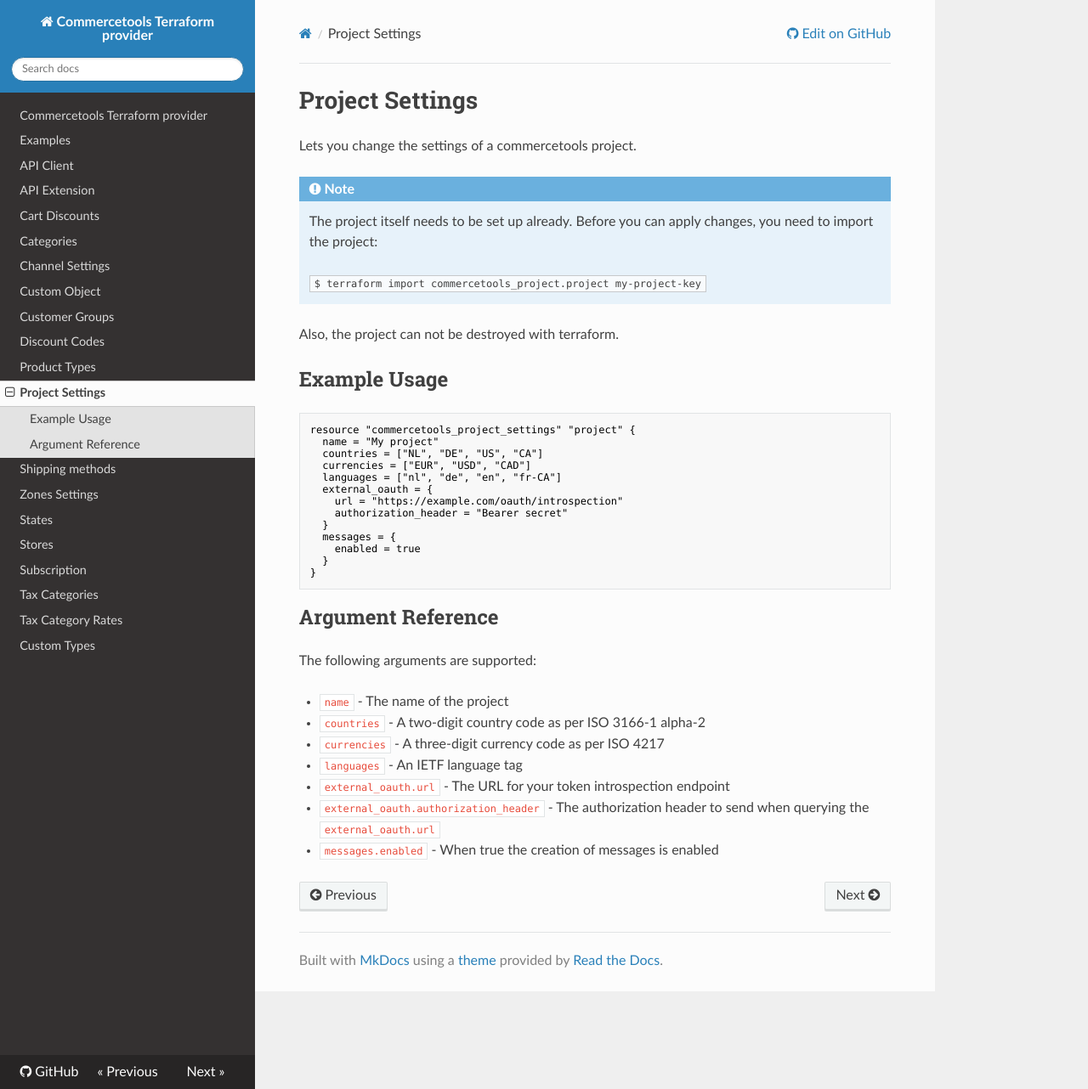
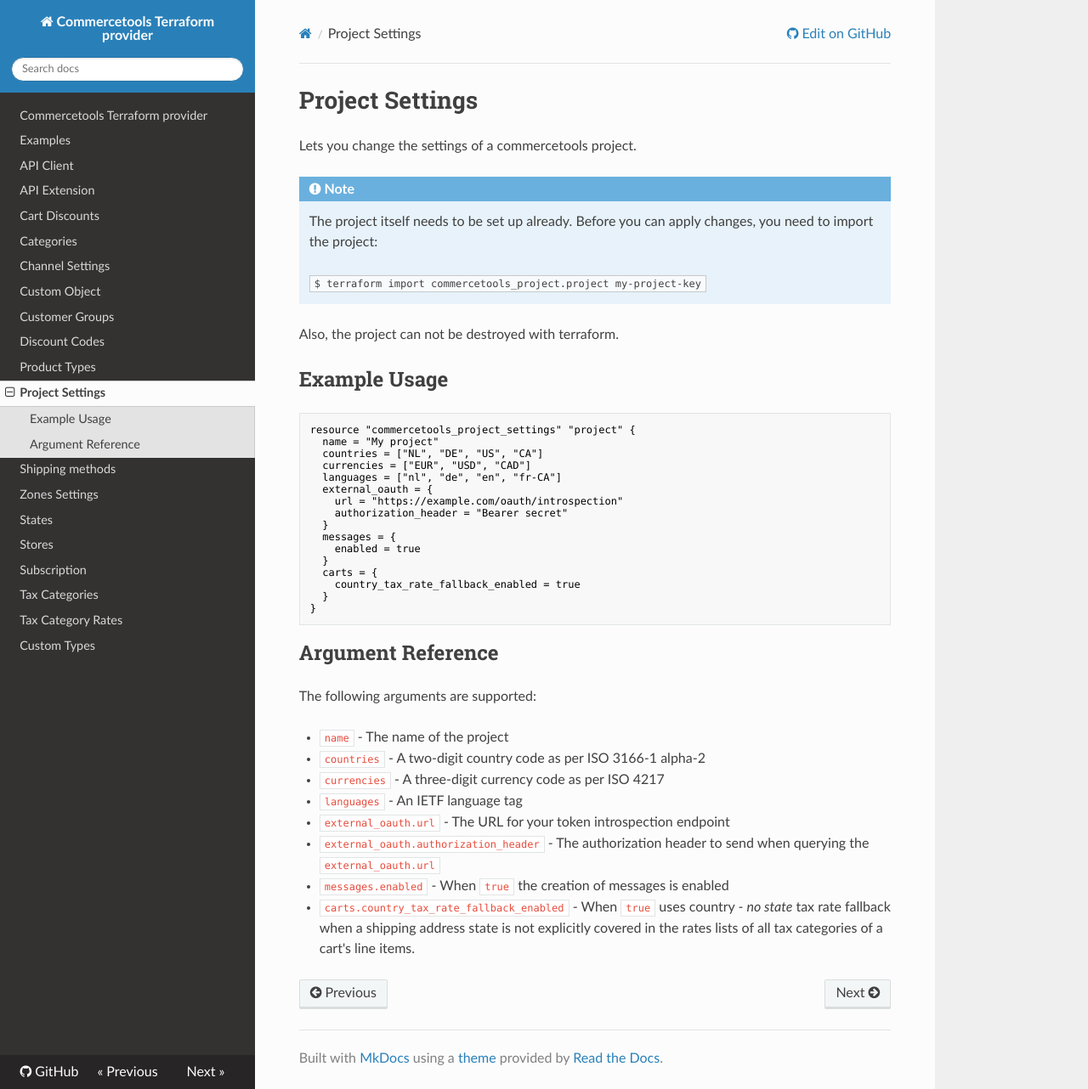
Before and after one commit to labd/terraform-provider-commercetools, an MkDocs documentation site: the page built from docs/resource_project.md, in a window 1280 px wide and 1282 px high. Shown: the whole window at 85% size. Built offline with MkDocs 1.6.1, drawn with Linux system fonts in a browser that asks for light colours; nearby versions of some CDN libraries.

Commit message:
Update resource_project docs to include new carts field

````diff
--- a/docs/resource_project.md
+++ b/docs/resource_project.md
@@ -25,6 +25,9 @@ resource "commercetools_project_settings" "project" {
   messages = {
     enabled = true
   }
+  carts = {
+    country_tax_rate_fallback_enabled = true
+  }
 }
 ```
 
@@ -38,4 +41,5 @@ The following arguments are supported:
 * `languages` - An IETF language tag
 * `external_oauth.url` - The URL for your token introspection endpoint
 * `external_oauth.authorization_header` - The authorization header to send when querying the `external_oauth.url`
-* `messages.enabled` - When true the creation of messages is enabled
+* `messages.enabled` - When `true` the creation of messages is enabled
+* `carts.country_tax_rate_fallback_enabled` - When `true` uses country - _no state_ tax rate fallback when a shipping address state is not explicitly covered in the rates lists of all tax categories of a cart's line items.
````
